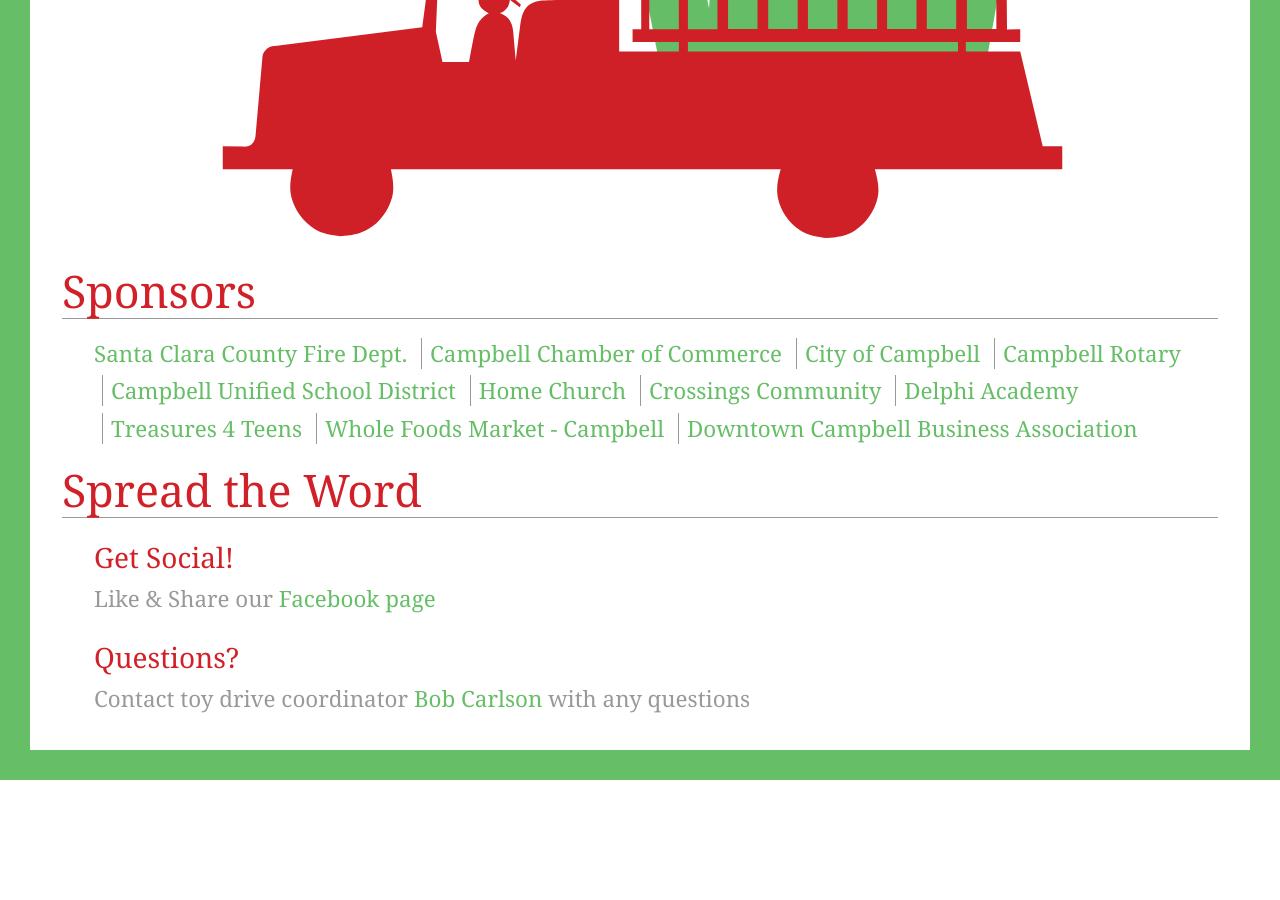
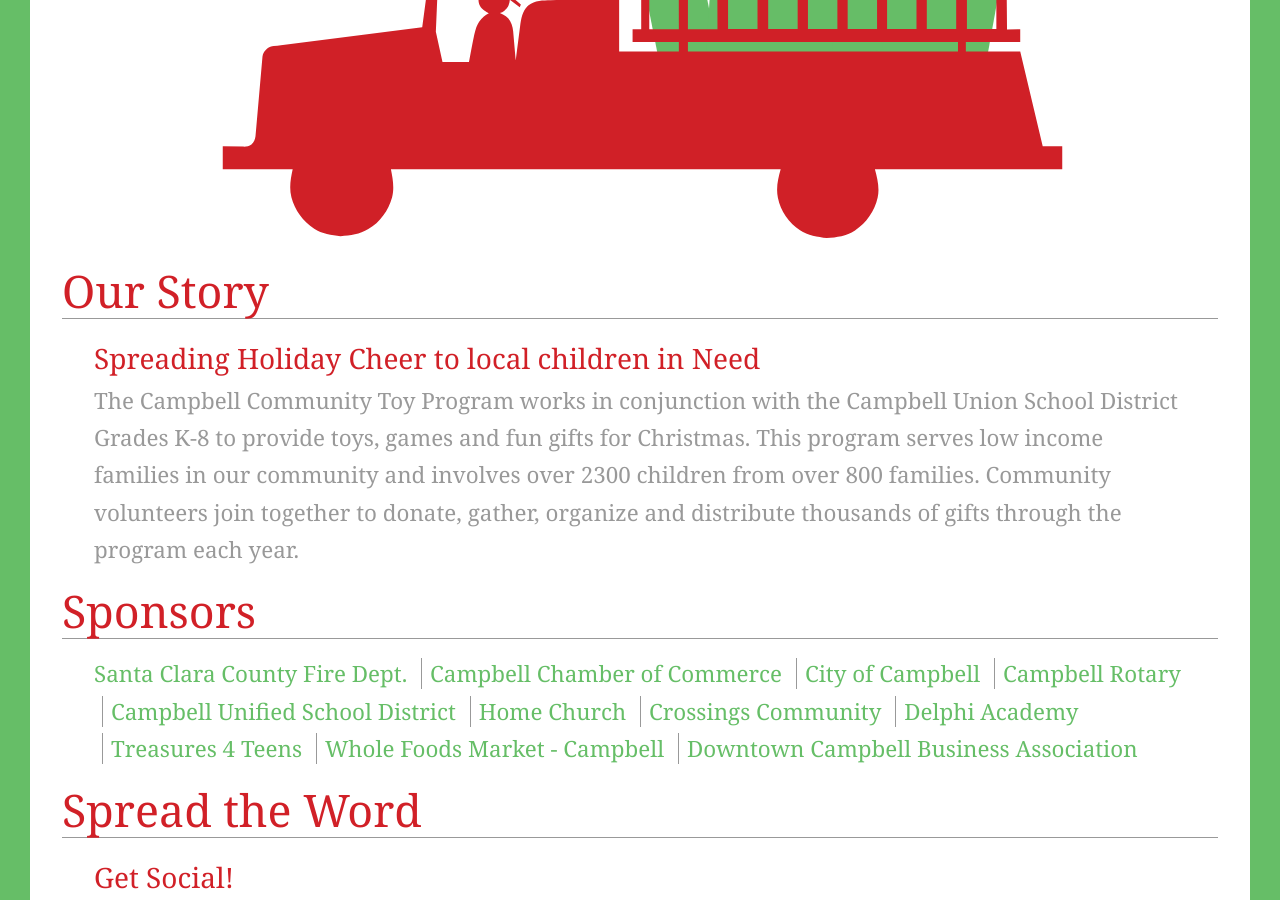
Before and after one commit to campbell-toy-drive/campbell-toy-drive.github.io, a Jekyll site: the page built from index.html, in a window 1280 px wide and 900 px high, scrolled down 1010 px. Built offline with Jekyll 4.4.1, drawn with Linux system fonts in a browser that asks for light colours; Markdown is read by kramdown in place of the engine named in the settings; before the commit the page ends 1790 px from its top, so only the background shows below that.

Commit message:
added Story
New text for Story section from Brenda

```diff
--- a/index.html
+++ b/index.html
@@ -45,7 +45,11 @@
 		<p>Help us sort donated toys by age/gender, bag them for each child/family and distribute them to local families.</p>
 		<p><a href="/volunteer.html">Check the schedule and sign up now!</a></p>
 	</section>!-->
-
+	<section id="story">
+		<h1>Our Story</h1>
+		<h2>Spreading Holiday Cheer to local children in Need</h2>
+		<p>The Campbell Community Toy Program works in conjunction with the Campbell Union School District Grades K-8 to provide toys, games and fun gifts for Christmas.  This program serves low income families in our community and involves over 2300 children from over 800 families.  Community volunteers join together to donate, gather, organize and distribute thousands of gifts through the program each year.</p>
+	</section>
 	<section id="sponsors">
 		<h1>Sponsors</h1>
 		<p>
@@ -94,6 +98,7 @@
 		 with any questions</p>
 
 	</section>
+
 </div>
 <div id="fb-root"></div>
 <script>(function(d, s, id) {
```
